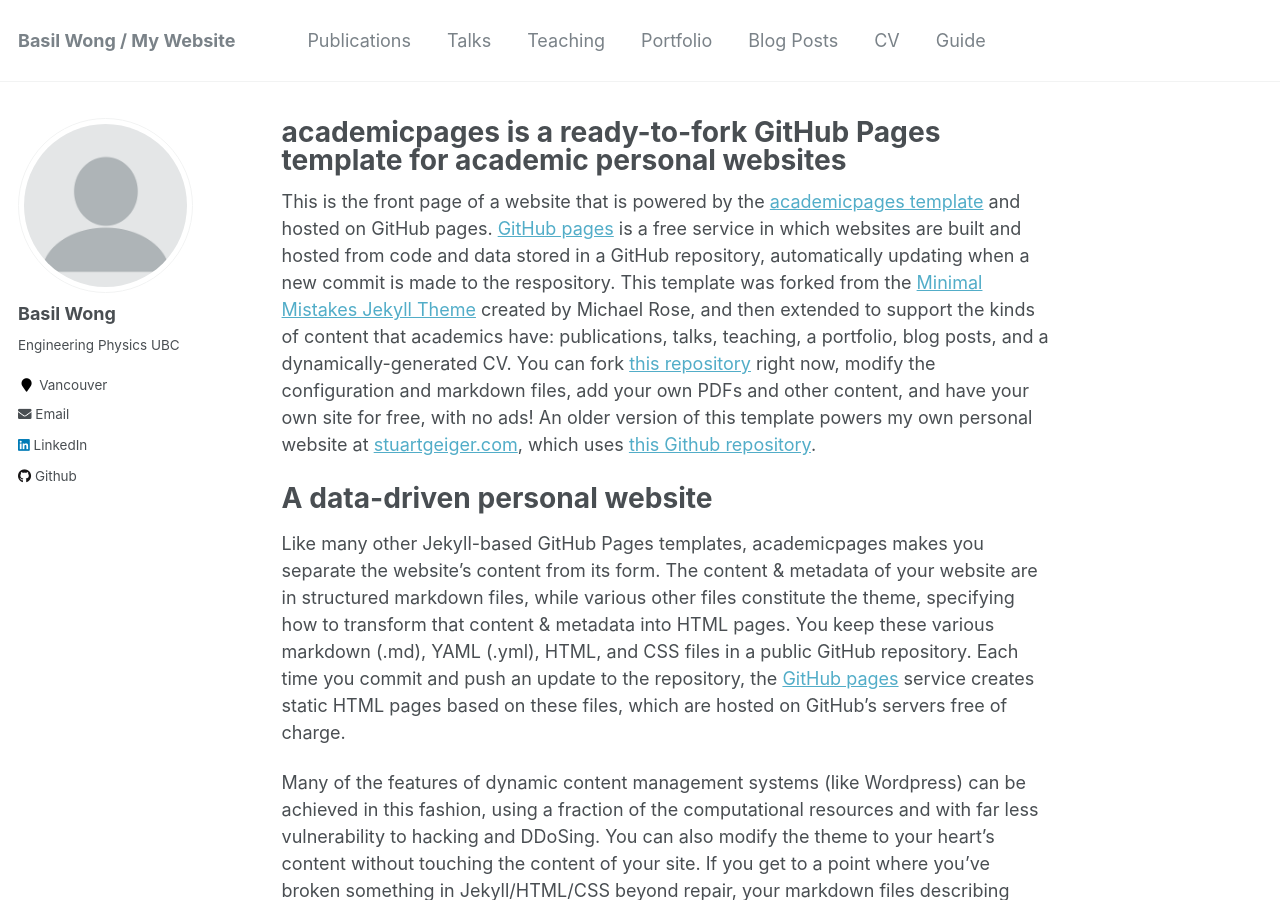
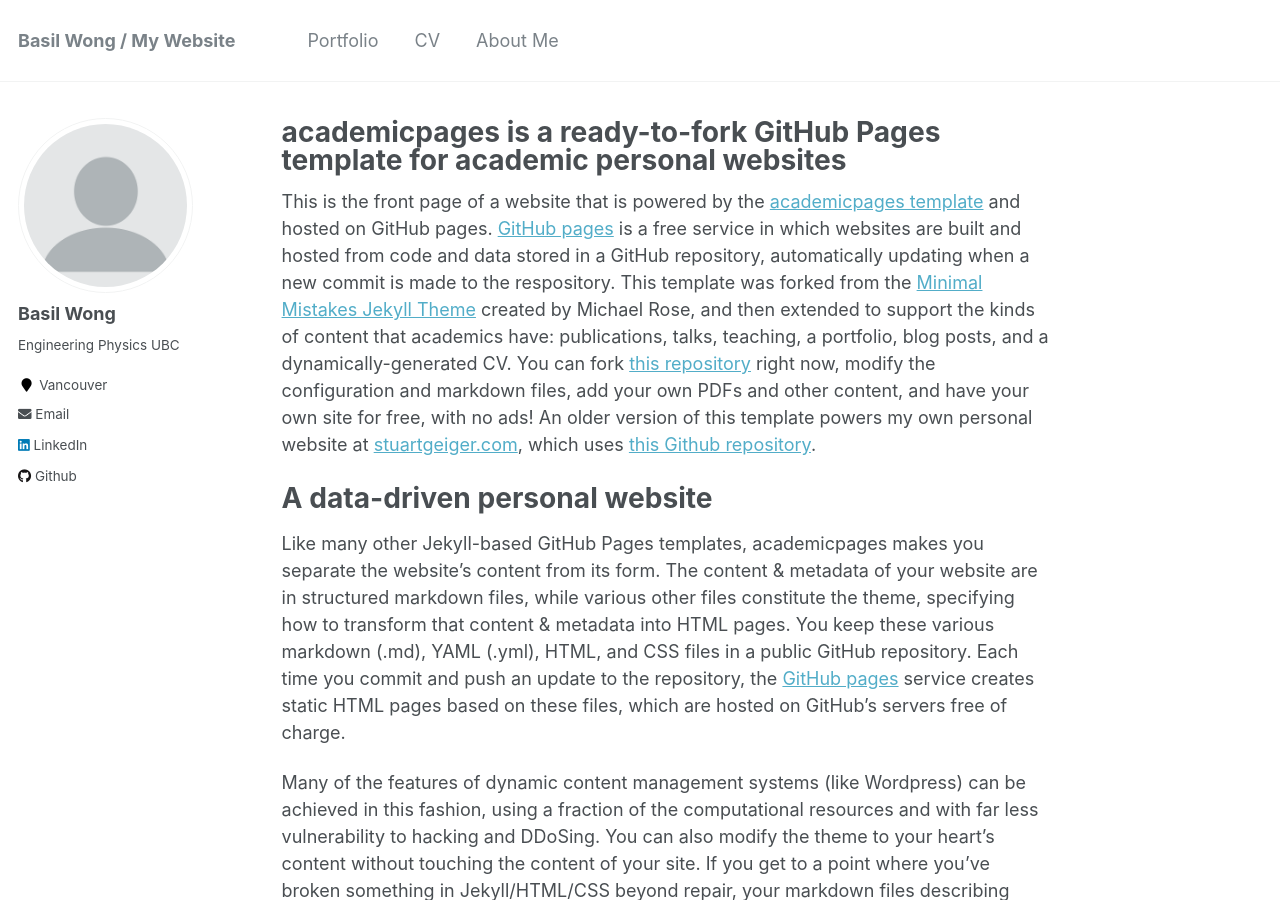
Before and after one commit to basilwong/basilwong.github.io, a Jekyll site: the page built from _pages/about.md, in a window 1280 px wide and 900 px high. Built offline with Jekyll 4.4.1, drawn with Linux system fonts in a browser that asks for light colours.

Commit message:
added more stuff

```diff
--- a/_data/navigation.yml
+++ b/_data/navigation.yml
@@ -1,22 +1,10 @@
 # main links links
 main:
-  - title: "Publications"
-    url: /publications/
-
-  - title: "Talks"
-    url: /talks/
-
-  - title: "Teaching"
-    url: /teaching/
-
   - title: "Portfolio"
     url: /portfolio/
-
-  - title: "Blog Posts"
-    url: /year-archive/
 
   - title: "CV"
     url: /cv/
 
-  - title: "Guide"
-    url: /markdown/
+  - title: "About Me"
+    url: /year-archive/
```
